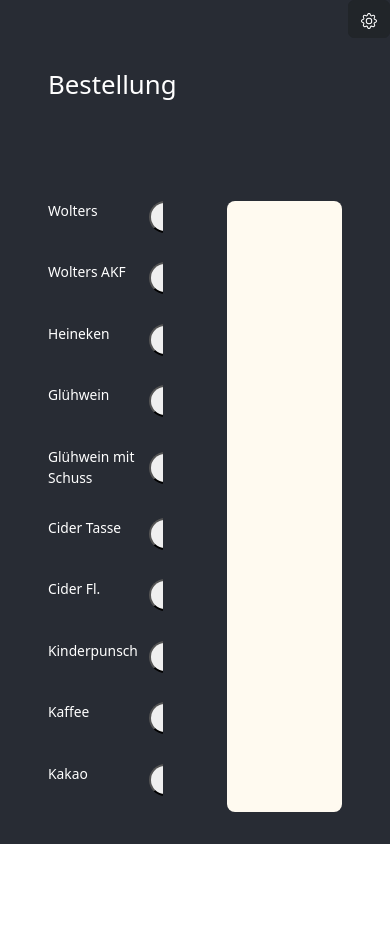
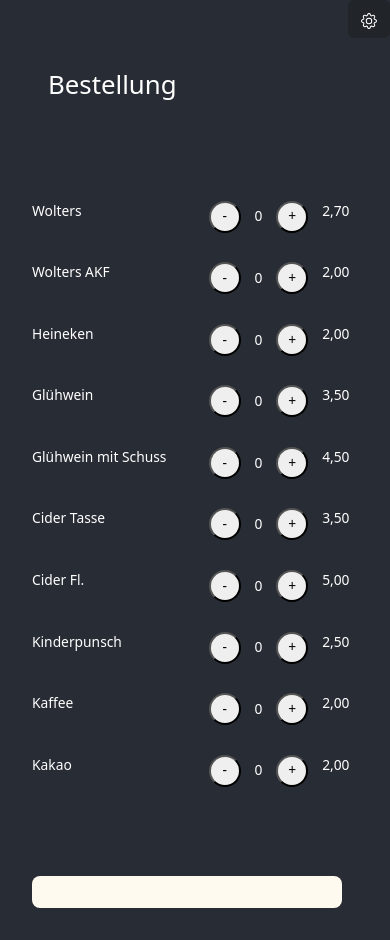
Before and after one commit to ZyrenLe/mini-counter, a React (Create React App) app: page / in a window 390 px wide. Before the commit the page ends 844 px from the top, so only its background shows below. Built offline with nearby package versions, Linux system fonts and the light colour scheme.

Commit message:
Added Media Queries for Portrait mode

```diff
--- a/src/css/list.css
+++ b/src/css/list.css
@@ -16,6 +16,17 @@
     display: grid;
     gap: 3.5vh 0;
     overflow-y: auto;
+}
+
+@media (orientation:portrait) {
+    .product-list{
+        grid-column: 1 / span 2;
+        grid-row: 2;
+        margin: 2rem;
+        display: grid;
+        gap: 3.5vh 0;
+        overflow-y: auto;
+    }
 }
 
 .product-row{
--- a/src/css/orders.css
+++ b/src/css/orders.css
@@ -49,3 +49,18 @@
     height: 100%;
     width: 100%;
 }
+
+
+@media (orientation:portrait) {
+    .orders-summary{
+        grid-row: 3;
+        grid-column: 1 /span 2;
+        background-color: floralwhite;
+        color: #2e374b;
+        margin: 2rem 3rem 2rem 2rem;
+        border-radius: 0.5rem;
+        display: grid;
+        grid-template-columns: 100%;
+        grid-template-rows: 80% 10% 10%;
+    }
+}
--- a/src/mock/config.js
+++ b/src/mock/config.js
@@ -34,7 +34,7 @@
 	"count": 0,
 	"id": "7",
 	"name": "Cider Fl.",
-	"price": "3,50"
+	"price": "5,00"
 },{
 	"count": 0,
 	"id": "8",
```
